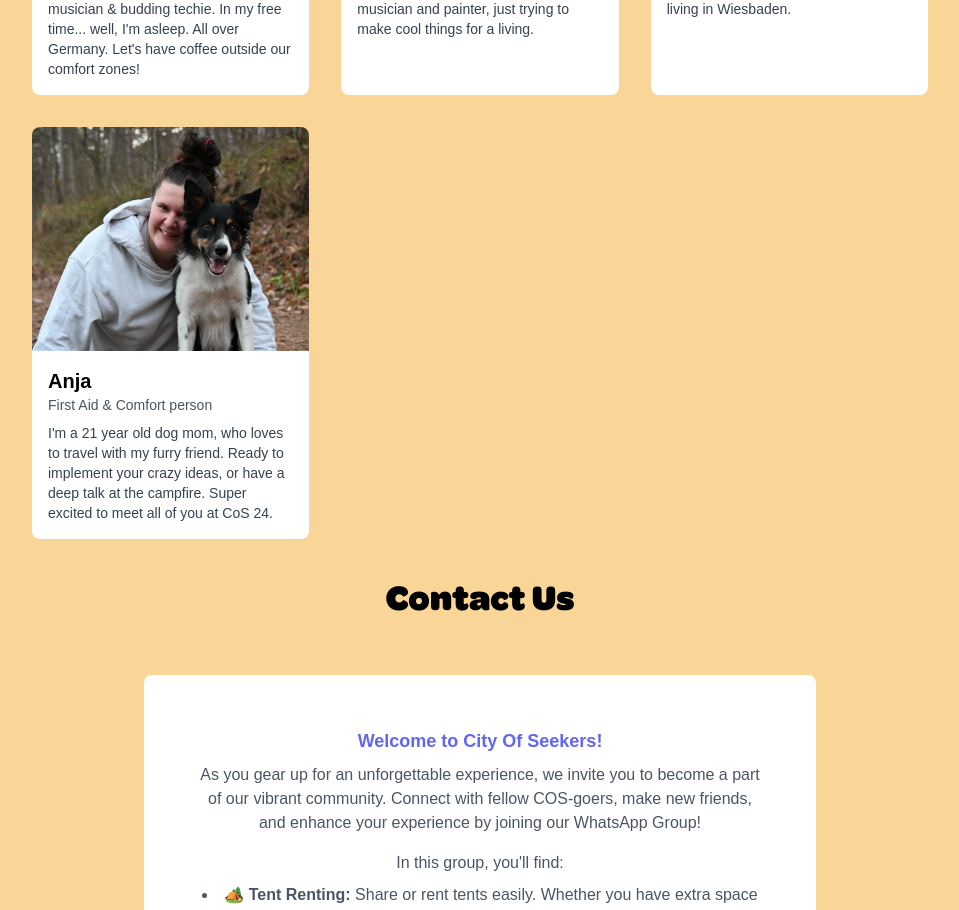
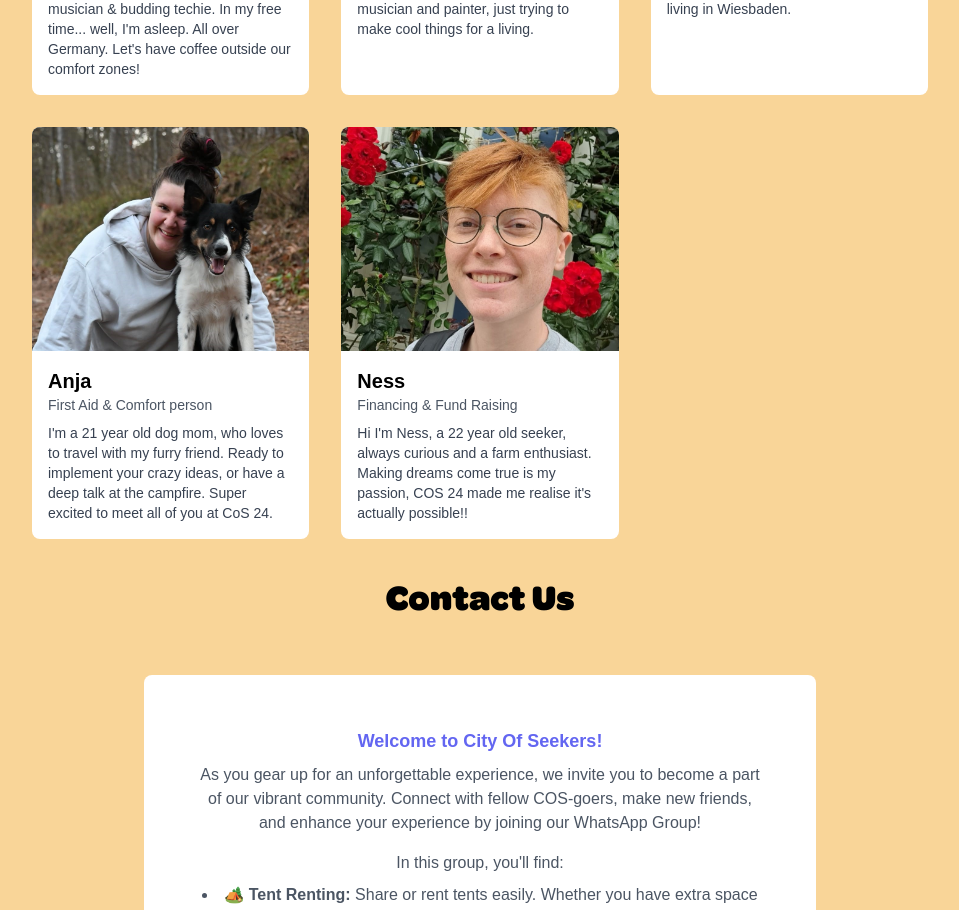
Before and after one commit to dev-cityofseekers/cos_website, a React (Create React App) app: page / in a window 1280 px wide. Shown: the part 5820-6730 px from the top of the page, without its empty margins (160-1119 px from the left). Built offline with nearby package versions, Linux system fonts and the light colour scheme.

Commit message:
added Ness

```diff
--- a/src/components/sections/Team.tsx
+++ b/src/components/sections/Team.tsx
@@ -72,6 +72,14 @@ function Team() {
         "I'm a 21 year old dog mom, who loves to travel with my furry friend. Ready to implement your crazy ideas, or have a deep talk at the campfire. Super excited to meet all of you at CoS 24.",
       image: "/images/team/Anja.jpg",
     },
+    {
+      name: "Ness",
+      role: "Financing & Fund Raising",
+      description:
+          "Hi I'm Ness, a 22 year old seeker, always curious and a farm enthusiast. Making dreams come true is my passion, COS 24 made me realise it's actually possible!!",
+      image: "/images/team/Ness.jpg",
+    },
+
 
   ];
 
```
Also changed, not shown: public/images/team/Ness.jpg (added), 1 other file (tests, documents, lock files or other folders).
